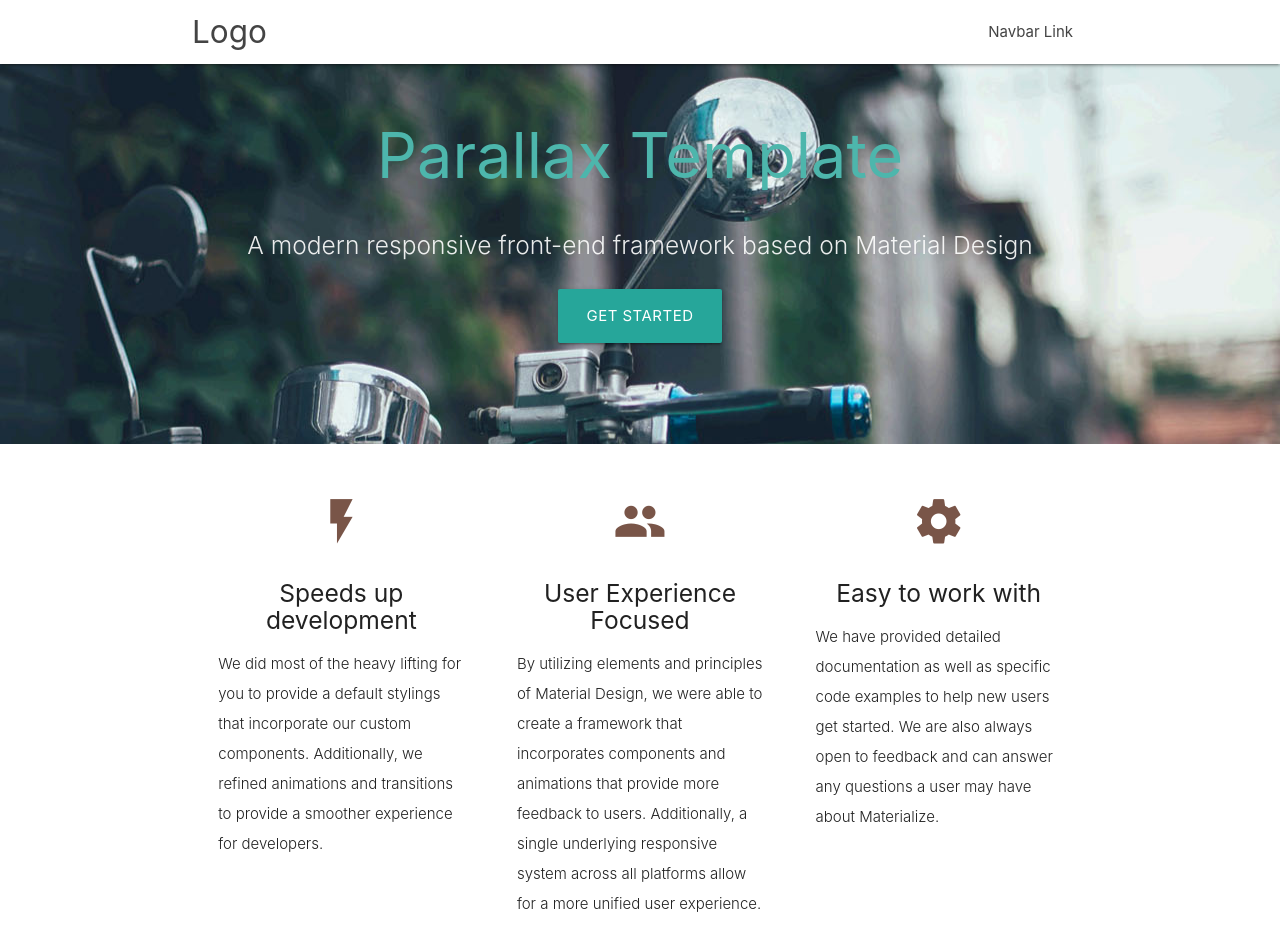
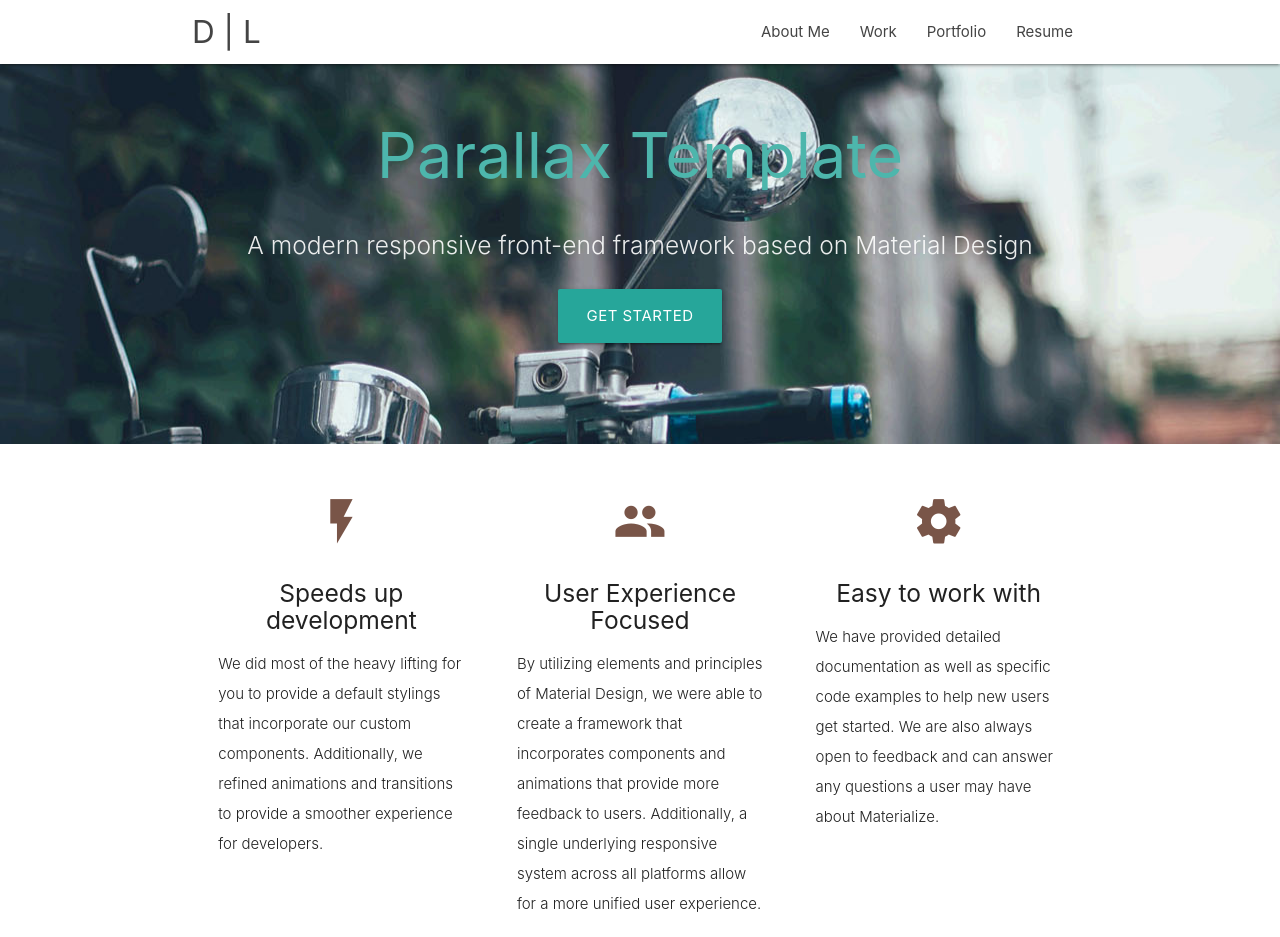
Before and after one commit to wangit124/dl-design.net, a plain HTML site: page index.html in a window 1280 px wide. Shown: the top 937 px of the page. Drawn offline with nearby package versions, Linux system fonts and the light colour scheme.

Commit message:
Crreated nav bar and side nav links

```diff
--- a/index.html
+++ b/index.html
@@ -3,7 +3,7 @@
 <head>
   <meta http-equiv="Content-Type" content="text/html; charset=UTF-8"/>
   <meta name="viewport" content="width=device-width, initial-scale=1"/>
-  <title>Parallax Template - Materialize</title>
+  <title>Doris' Interior Design Portfolio</title>
 
   <!-- CSS  -->
   <link href="https://fonts.googleapis.com/icon?family=Material+Icons" rel="stylesheet">
@@ -13,13 +13,19 @@
 <body>
   <nav class="white" role="navigation">
     <div class="nav-wrapper container">
-      <a id="logo-container" href="#" class="brand-logo">Logo</a>
+      <a id="logo-container" href="#" class="brand-logo">D | L</a>
       <ul class="right hide-on-med-and-down">
-        <li><a href="#">Navbar Link</a></li>
+        <li><a href="#">About Me</a></li>
+        <li><a href="#">Work</a></li>
+        <li><a href="#">Portfolio</a></li>
+        <li><a href="#">Resume</a></li>
       </ul>
 
       <ul id="nav-mobile" class="sidenav">
-        <li><a href="#">Navbar Link</a></li>
+        <li><a href="#">About</a></li>
+        <li><a href="#">Work</a></li>
+        <li><a href="#">Portfolio</a></li>
+        <li><a href="#">Resume</a></li>
       </ul>
       <a href="#" data-target="nav-mobile" class="sidenav-trigger"><i class="material-icons">menu</i></a>
     </div>
```
